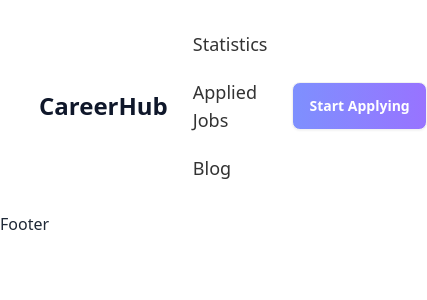
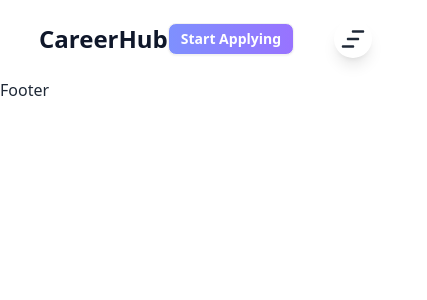
Before and after one commit to AshikurZaman01/Career-Hub, a React (Vite) app: page / in a window 390 px wide. Shown: the top 300 px of the page, 427 px wide, since content can reach past the window. Built offline with nearby package versions, Linux system fonts and the light colour scheme.

Commit message:
add navbar

```diff
--- a/package.json
+++ b/package.json
@@ -13,6 +13,7 @@
     "prop-types": "^15.8.1",
     "react": "^18.3.1",
     "react-dom": "^18.3.1",
+    "react-icons": "^5.2.1",
     "react-router-dom": "^6.26.0"
   },
   "devDependencies": {
--- a/src/Components/Header/Navbar.jsx
+++ b/src/Components/Header/Navbar.jsx
@@ -1,39 +1,51 @@
 import { Link } from "react-router-dom";
 import List from "./List";
+import { CgMenuMotion } from "react-icons/cg";
+import { IoIosCloseCircleOutline } from "react-icons/io";
+import { useState } from "react";
 
 const Navbar = () => {
-
     const routes = [
         { id: 1, name: 'Statistics', path: '/statistics' },
         { id: 2, name: 'Applied Jobs', path: '/applied-jobs' },
         { id: 3, name: 'Blog', path: '/blog' },
-    ]
+    ];
+
+    const [open, setOpen] = useState(false);
+    const handleMenu = () => setOpen(!open);
 
     return (
         <div className="flex justify-between items-center my-5">
-
-            <Link to={'/'}>
+            <Link to="/">
                 <h1 className="text-2xl sm:text-2xl md:text-3xl lg:text-4xl font-bold text-[#0F172A]">
                     CareerHub
                 </h1>
             </Link>
 
+            <div>
+                <nav className="flex-1 flex justify-center">
+                    <ul className={`md:flex md:items-center gap-10 text-[#0F172A] text-lg font-semibold ${open ? 'block' : 'hidden md:flex'}`}>
+                        {routes.map((route) => (
+                            <List key={route.id} route={route} />
+                        ))}
+                    </ul>
+                </nav>
+            </div>
 
-            <nav>
-                <ul className="md:flex justify-between items-center gap-10 text-[#0F172A] text-lg font-semibold">
-                    {
-                        routes.map((route) => <List key={route.id} route={route}></List>)
-                    }
-                </ul>
-            </nav>
+            <div className="flex items-center gap-10">
+                <button className="btn btn-sm md:btn-md bg-gradient-to-r from-[#7E90FE] to-[#9873FF] text-white">
+                    Start Applying
+                </button>
 
-            <button className="btn btn-md bg-gradient-to-r from-[#7E90FE] to-[#9873FF] text-white">
-                Start Applying
-            </button>
-
-
+                <div
+                    className="text-3xl md:hidden cursor-pointer shadow-lg p-1 rounded-full"
+                    onClick={handleMenu}
+                >
+                    {open ? <IoIosCloseCircleOutline /> : <CgMenuMotion />}
+                </div>
+            </div>
         </div>
     );
-}
+};
 
 export default Navbar;
```
Also changed, not shown: 1 other file (tests, documents, lock files or other folders).
